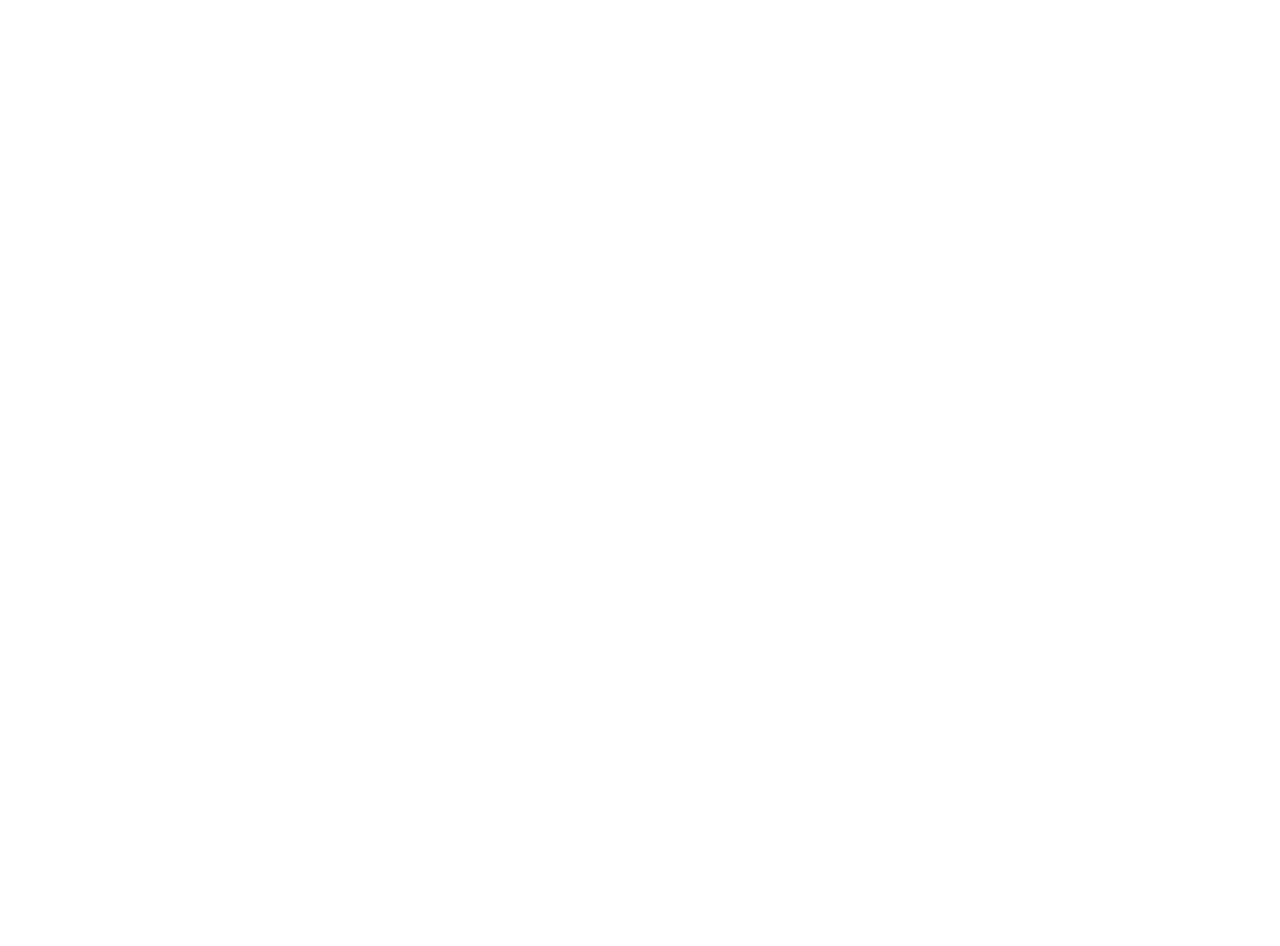
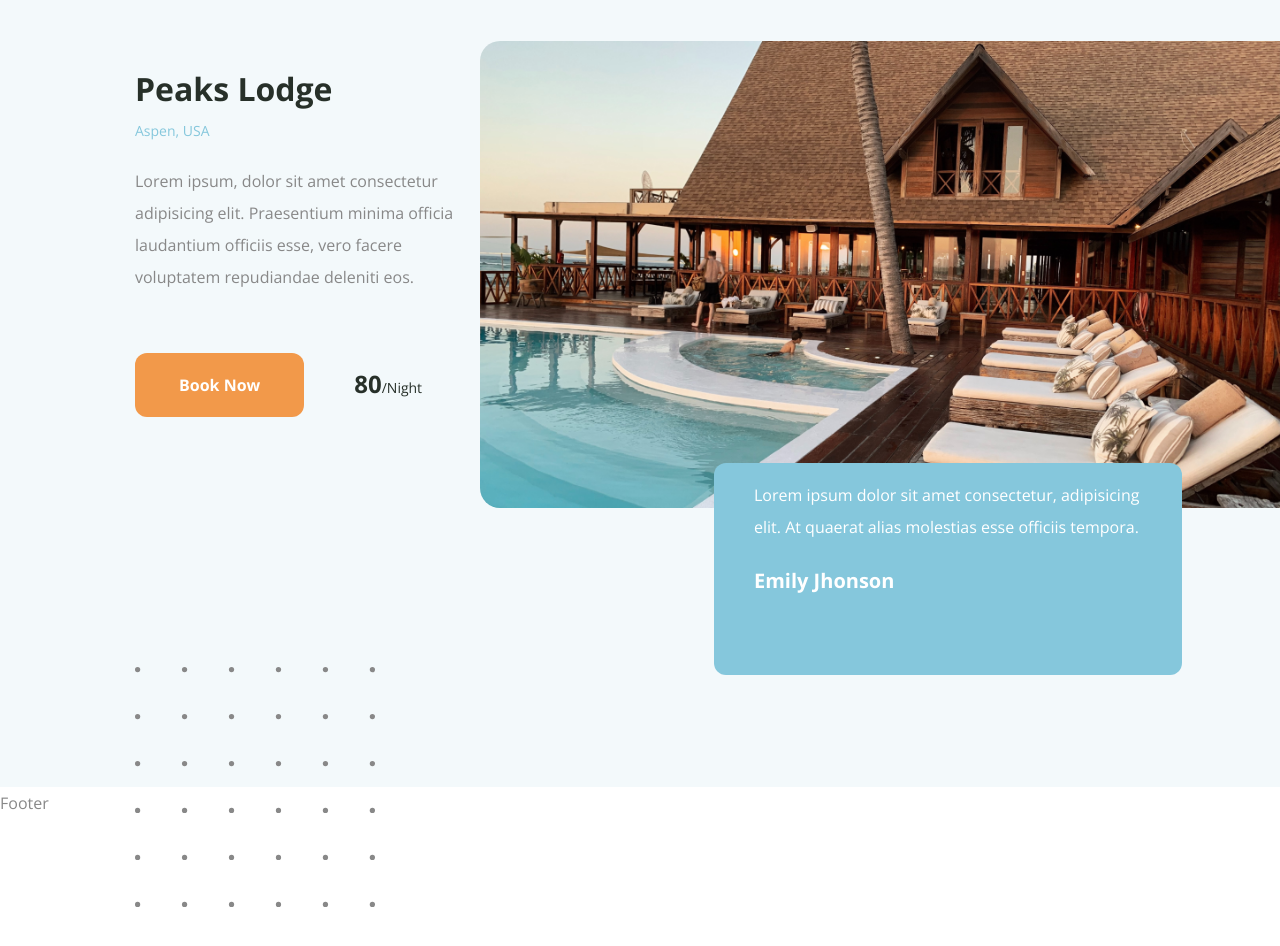
Before and after one commit to tltelf/Hotel-Landing-Page, a Next.js app: page / in a window 1280 px wide. Shown: the part 2260-3206 px from the top of the page. Built offline with nearby package versions, Linux system fonts and the light colour scheme.

Commit message:
add Recommendation component

```diff
--- a/app/page.jsx
+++ b/app/page.jsx
@@ -3,6 +3,7 @@ import Header from '@/components/Header';
 import Hero from '@/components/Hero';
 import About from '@/components/About';
 import Featured from '@/components/Featured';
+import Recommendation from '@/components/Recommendation';
 
 export default function Home() {
 	return (
@@ -11,6 +12,7 @@ export default function Home() {
 			<Hero />
 			<Featured />
 			<About />
+			<Recommendation />
 			<Footer />
 			<div className='h-[4000px]'></div>
 		</main>
--- /dev/null
+++ b/components/Recommendation.jsx
@@ -0,0 +1,153 @@
+'use client';
+
+// swiper react components
+import { Swiper, SwiperSlide } from 'swiper/react';
+// swiper modules
+import { Autoplay } from 'swiper/modules';
+
+// swiper styles
+import 'swiper/css';
+
+//components
+import { Button } from './ui/button';
+import Image from 'next/image';
+
+const recommendationData = [
+	{
+		name: 'Shanghai Hotel',
+		image: '/recommendation/hotel-1.png',
+		location: 'Shanghai, China',
+		desc: 'Lorem ipsum, dolor sit amet consectetur adipisicing elit. Praesentium minima officia laudantium officiis esse, vero facere voluptatem repudiandae deleniti eos.',
+		price: 40,
+		testimonal: {
+			message:
+				'Lorem ipsum dolor sit amet consectetur, adipisicing elit. At quaerat alias molestias esse officiis tempora.',
+			personName: 'Robert Rene',
+		},
+	},
+	{
+		name: 'Peaks Lodge',
+		image: '/recommendation/hotel-2.png',
+		location: 'Aspen, USA',
+		desc: 'Lorem ipsum, dolor sit amet consectetur adipisicing elit. Praesentium minima officia laudantium officiis esse, vero facere voluptatem repudiandae deleniti eos.',
+		price: 80,
+		testimonal: {
+			message:
+				'Lorem ipsum dolor sit amet consectetur, adipisicing elit. At quaerat alias molestias esse officiis tempora.',
+			personName: 'Emily Jhonson',
+		},
+	},
+	{
+		name: 'Tropical Oasis Resort',
+		image: '/recommendation/hotel-3.png',
+		location: 'Bali, Indonesia',
+		desc: 'Lorem ipsum, dolor sit amet consectetur adipisicing elit. Praesentium minima officia laudantium officiis esse, vero facere voluptatem repudiandae deleniti eos.',
+		price: 120,
+		testimonal: {
+			message:
+				'Lorem ipsum dolor sit amet consectetur, adipisicing elit. At quaerat alias molestias esse officiis tempora.',
+			personName: 'Michael Anderson',
+		},
+	},
+];
+
+import { motion } from 'framer-motion';
+import { fadeIn } from '@/variants';
+
+const Recommendation = () => {
+	return (
+		<motion.section
+			variants={fadeIn('up', 0.2)}
+			initial='hidden'
+			whileInView='show'
+			viewport={{ once: false, amount: 0 }}
+			className='pb-12 xl:pt-[157px] xl:pb-[112px] bg-soft_green-secondary relative'
+		>
+			{/** slider */}
+			<motion.div
+				variants={fadeIn('up', 0.4)}
+				initial='hidden'
+				whileInView='show'
+				viewport={{ once: false, amount: 0 }}
+			>
+				<Swiper
+					modules={[Autoplay]}
+					autoplay={{ delay: 4000, disableOnInteraction: true }}
+					loop
+					speed={2000}
+				>
+					{recommendationData.map((hotel, index) => {
+						return (
+							<SwiperSlide key={index}>
+								<div className='flex flex-col xl:flex-row xl:pl-[135px] gap-y-12 xl:gap-y-0'>
+									{/** text */}
+									<div className='max-w-[345px] xl:pt-8 order-2 xl:order-1 text-center mx-auto xl:text-left xl:mx-0'>
+										<h2 className='h2 mb-4'>
+											{hotel.name}
+										</h2>
+										<p className='text-soft_green text-sm mb-6'>
+											{hotel.location}
+										</p>
+										<p className='mb-[60px]'>
+											{hotel.desc}
+										</p>
+										<div className='flex items-center gap-x-[50px]'>
+											<Button
+												variant='accent'
+												className='px-[44px]'
+											>
+												Book Now
+											</Button>
+											<div className='text-black'>
+												<span className='font-bold text-2xl'>
+													{hotel.price}
+												</span>
+												<span className='text-sm'>
+													/Night
+												</span>
+											</div>
+										</div>
+									</div>
+									{/** image & testimonial */}
+									<div className='order-1 xl:order-2 flex-1 flex justify-center xl:justify-end relative h-[634px]'>
+										<div>
+											<Image
+												src={hotel.image}
+												width={905}
+												height={528}
+												quality={100}
+												alt=''
+												className='xl:rounded-tl-[20px] xl:rounded-bl-[20px]'
+											/>
+											<div className='bg-soft_green p-4 text-white text-center xl:text-left xl:max-w-[468px] xl:min-h-[212px] xl:absolute xl:bottom-0 xl:translate-x-1/2 xl:rounded-xl xl:px-10'>
+												<p className='mb-3 max-w-md mx-auto xl:max-w-none xl:mx-0 xl:mb-6'>
+													{hotel.testimonal.message}
+												</p>
+												<p className='text-xl font-bold'>
+													{
+														hotel.testimonal
+															.personName
+													}
+												</p>
+											</div>
+										</div>
+									</div>
+								</div>
+							</SwiperSlide>
+						);
+					})}
+				</Swiper>
+			</motion.div>
+			{/** pattern */}
+			<Image
+				src={'/recommendation/pattern.svg'}
+				width={240}
+				height={240}
+				alt=''
+				className='hidden xl:flex absolute left-[135px] -bottom-[120px]'
+			/>
+		</motion.section>
+	);
+};
+
+export default Recommendation;
```
